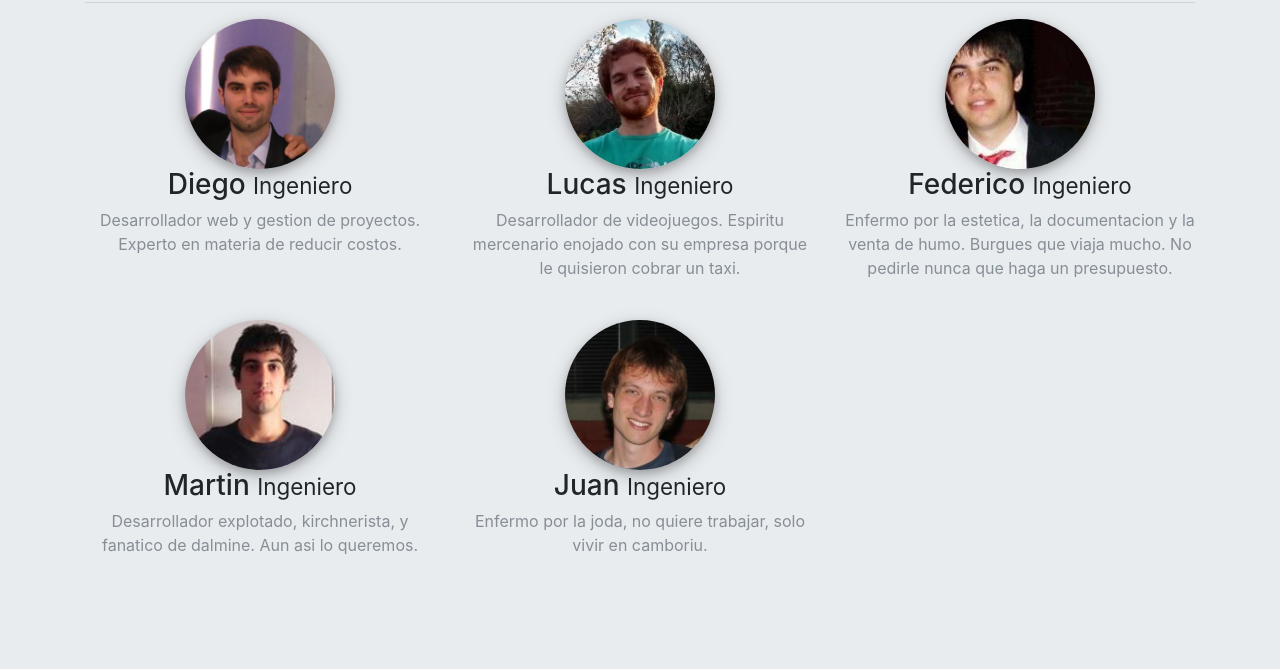
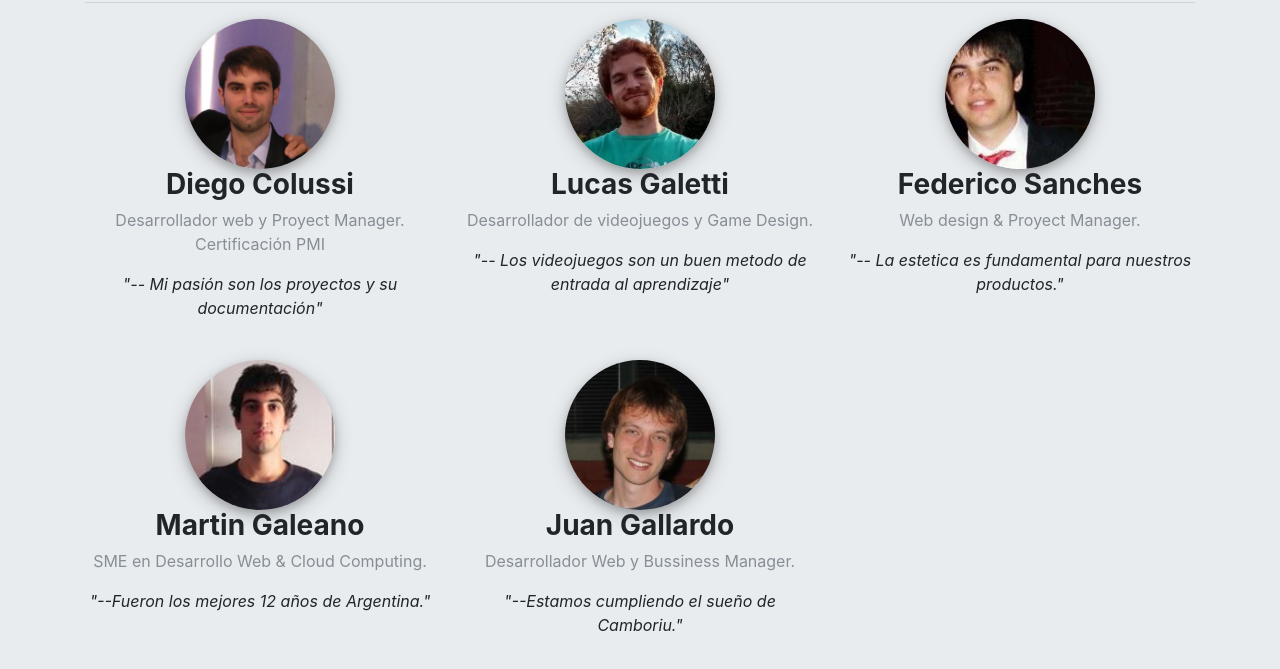
Before and after one commit to gauchoGS/gauchogs.github.io, a website: page html/equipo.html in a window 1280 px wide. Shown: the part 155-824 px from the top of the page. Before the commit the page ends 802 px from the top, so only its background shows below. Drawn offline with nearby package versions, Linux system fonts and the light colour scheme; a script that the page names is missing.

Commit message:
subido contacto,equipo y main modificados

```diff
--- a/html/equipo.html
+++ b/html/equipo.html
@@ -45,36 +45,41 @@
       <!-- Miembro Diego  -->
       <div class="col-lg-4 col-sm-6 text-center mb-4">
         <img class="rounded-circle img-fluid d-block mx-auto shadow" width="150px" src="../img/equipo/diego.jpg">
-        <h3>Diego <small>Ingeniero</small></h3>
-        <p class="text-muted">Desarrollador web y gestion de proyectos. Experto en materia de reducir costos.</p>
+        <h3><strong>Diego Colussi</strong></h3>
+        <p class="text-muted">Desarrollador web y Proyect Manager. Certificación PMI</p>
+        <p><em>"-- Mi pasión son los proyectos y su documentación"</em></p>
       </div>
 
       <!-- Miembro numero 2 -->
       <div class="col-lg-4 col-sm-6 text-center mb-4" style="">
         <img class="rounded-circle img-fluid d-block mx-auto shadow" width="150px" src="../img/equipo/lucas.jpg">
-        <h3>Lucas <small>Ingeniero</small></h3>
-        <p class="text-muted">Desarrollador de videojuegos. Espiritu mercenario enojado con su empresa porque le quisieron cobrar un taxi.</p>
+        <h3><strong>Lucas Galetti</strong></h3>
+        <p class="text-muted">Desarrollador de videojuegos y Game Design.</p>
+        <p><em>"-- Los videojuegos son un buen metodo de entrada al aprendizaje"</em></p>
       </div>
 
       <!-- Miembro x -->
       <div class="col-lg-4 col-sm-6 text-center mb-4">
         <img class="rounded-circle img-fluid d-block mx-auto shadow" width="150px" src="../img/equipo/federico.jpg">
-        <h3>Federico <small>Ingeniero</small></h3>
-        <p class="text-muted">Enfermo por la estetica, la documentacion y la venta de humo. Burgues que viaja mucho. No pedirle nunca que haga un presupuesto.</p>
+        <h3><strong>Federico Sanches</strong></h3>
+        <p class="text-muted">Web design & Proyect Manager.</p>
+        <p><em>"-- La estetica es fundamental para nuestros productos."</em></p>
       </div>
 
       <!-- Miembro x -->
       <div class="col-lg-4 col-sm-6 text-center mb-4">
         <img class="rounded-circle img-fluid d-block mx-auto shadow" width="150px" src="../img/equipo/galeano.jpg">
-        <h3>Martin <small>Ingeniero</small></h3>
-        <p class="text-muted">Desarrollador explotado, kirchnerista, y fanatico de dalmine. Aun asi lo queremos.</p>
+        <h3><strong>Martin Galeano</strong></h3>
+        <p class="text-muted">SME en Desarrollo Web & Cloud Computing.</p>
+        <p><em>"--Fueron los mejores 12 años de Argentina."</em></p>
       </div>
 
       <!-- Miembro x -->
       <div class="col-lg-4 col-sm-6 text-center mb-4">
         <img class="rounded-circle img-fluid d-block mx-auto shadow" width="150px" src="../img/equipo/juan.jpg">
-        <h3>Juan <small>Ingeniero</small></h3>
-        <p class="text-muted">Enfermo por la joda, no quiere trabajar, solo vivir en camboriu.</p>
+        <h3><strong>Juan Gallardo</strong></h3>
+        <p class="text-muted">Desarrollador Web y Bussiness Manager.</p>
+        <p><em>"--Estamos cumpliendo el sueño de Camboriu."</em></p>
       </div>
 
 
```
Also changed, not shown: html/contacto.html (+9 -9 lines), html/main.html (+6 -6 lines).
